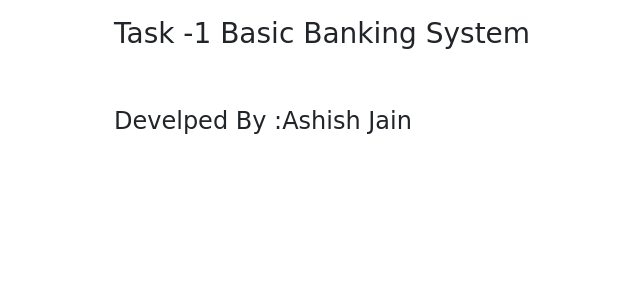
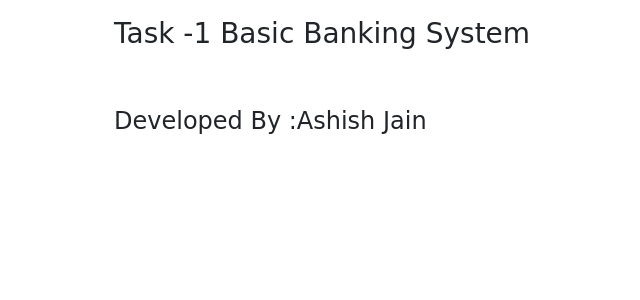
Before and after one commit to ashish4913/banking-system, a Django app: page /bank/home/ in a window 1280 px wide. Shown: the part 450-750 px from the top of the page, without its empty margins (286-926 px from the left). Run offline with Django 3.2, Linux system fonts and the light colour scheme.

Commit message:
change template

```diff
--- a/templates/home.html
+++ b/templates/home.html
@@ -21,7 +21,7 @@
       <br>
       <br>
 
-      <h4 style="font-family: cursive; margin-left: 400px;">Develped By :Ashish Jain</h4>
+      <h4 style="font-family: cursive; margin-left: 400px;">Developed By :Ashish Jain</h4>
 
 
         {% endblock %}
```
